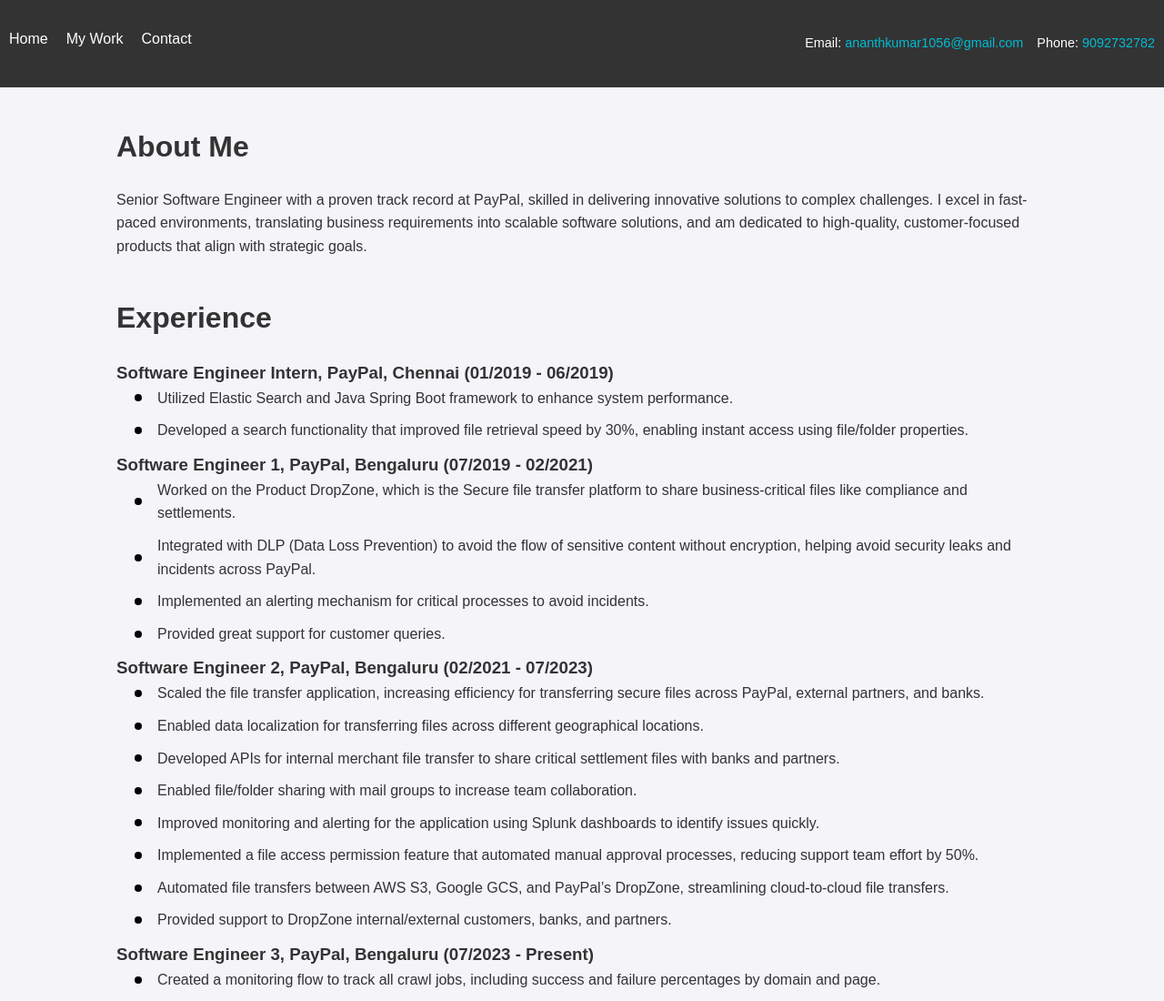
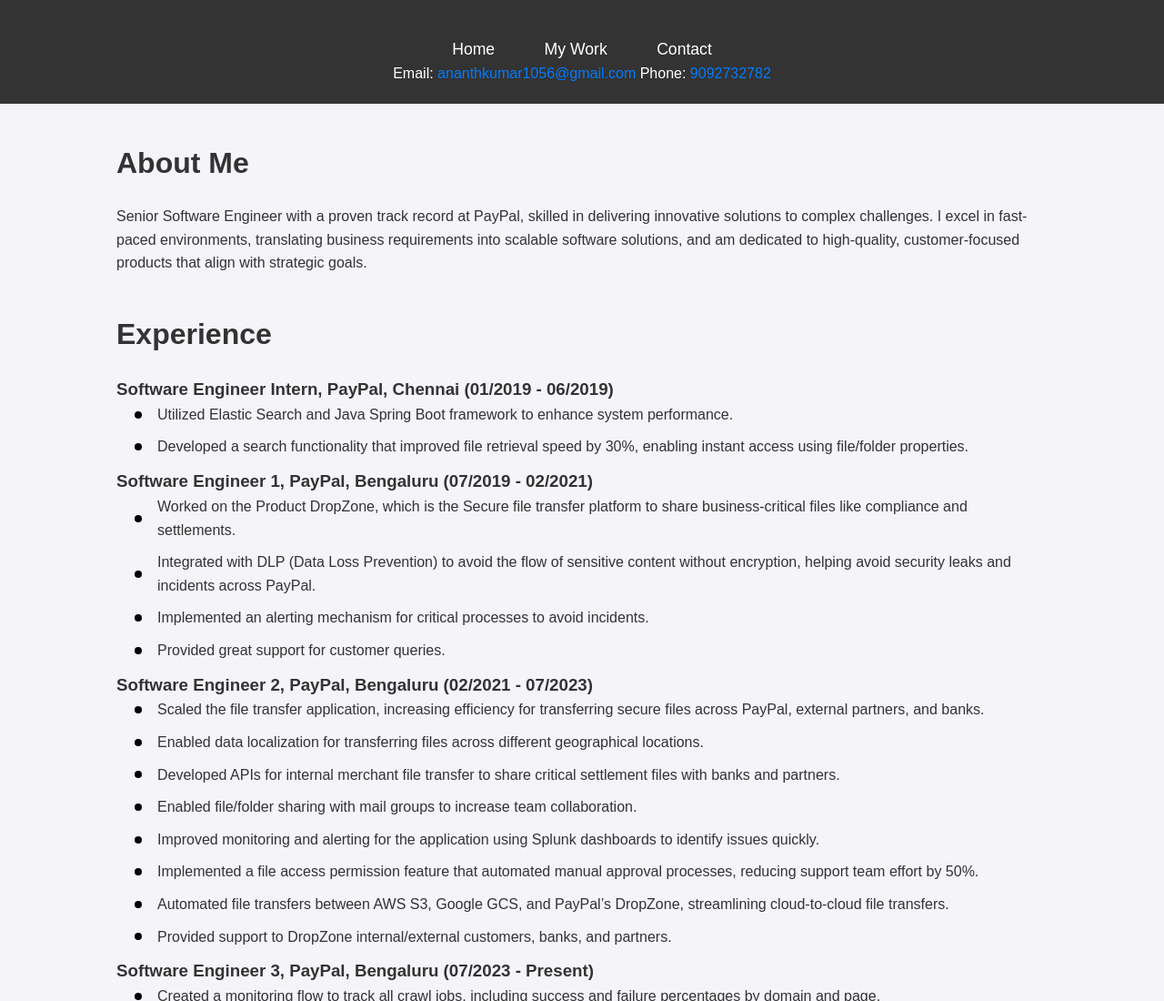
Before and after one commit to ananthkm/ananthkm.github.io, a plain HTML site: page index.html in a window 1280 px wide. Shown: the top 1100 px of the page at 91% size. Drawn offline with Linux system fonts and the light colour scheme.

Commit message:
Update styles.css

```diff
--- a/styles.css
+++ b/styles.css
@@ -31,35 +31,29 @@ header p {
     font-size: 1.2em;
 }
 
-nav {
-    display: flex;
-    justify-content: space-between;
-    align-items: center;
-    padding: 10px;
+nav ul {
+    list-style: none;
+    padding: 0;
+    text-align: center;
     background-color: #333;
-    color: white;
-}
-
-nav ul {
-    list-style-type: none;
-    margin: 0;
-    padding: 0;
-    display: flex;
-    gap: 20px;
+    margin-top: 20px;
 }
 
 nav ul li {
     display: inline;
+    margin: 0 15px;
 }
 
 nav ul li a {
-    color: white;
+    color: #fff;
     text-decoration: none;
-    font-size: 1rem;
+    font-size: 1.1em;
+    padding: 10px;
 }
 
 nav ul li a:hover {
-    text-decoration: underline;
+    background-color: #555;
+    border-radius: 5px;
 }
 
 section {
@@ -174,23 +168,3 @@ html {
         margin-bottom: 20px; /* Space between lists */
     }
 }
-
-.contact-details {
-    display: flex;
-    gap: 15px; /* Space between the email and phone */
-    color: white;
-    font-size: 0.9rem;
-}
-
-.contact-details span {
-    display: inline-block;
-}
-
-.contact-details a {
-    color: #00bcd4; /* Light blue color for links */
-    text-decoration: none;
-}
-
-.contact-details a:hover {
-    text-decoration: underline;
-}
```
